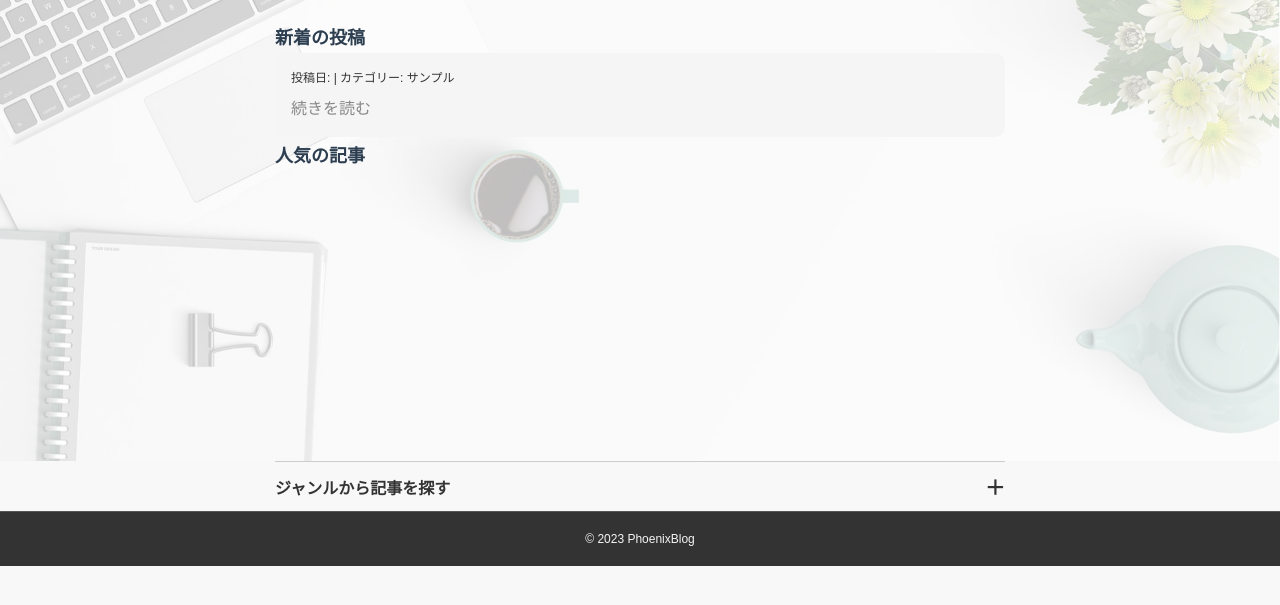
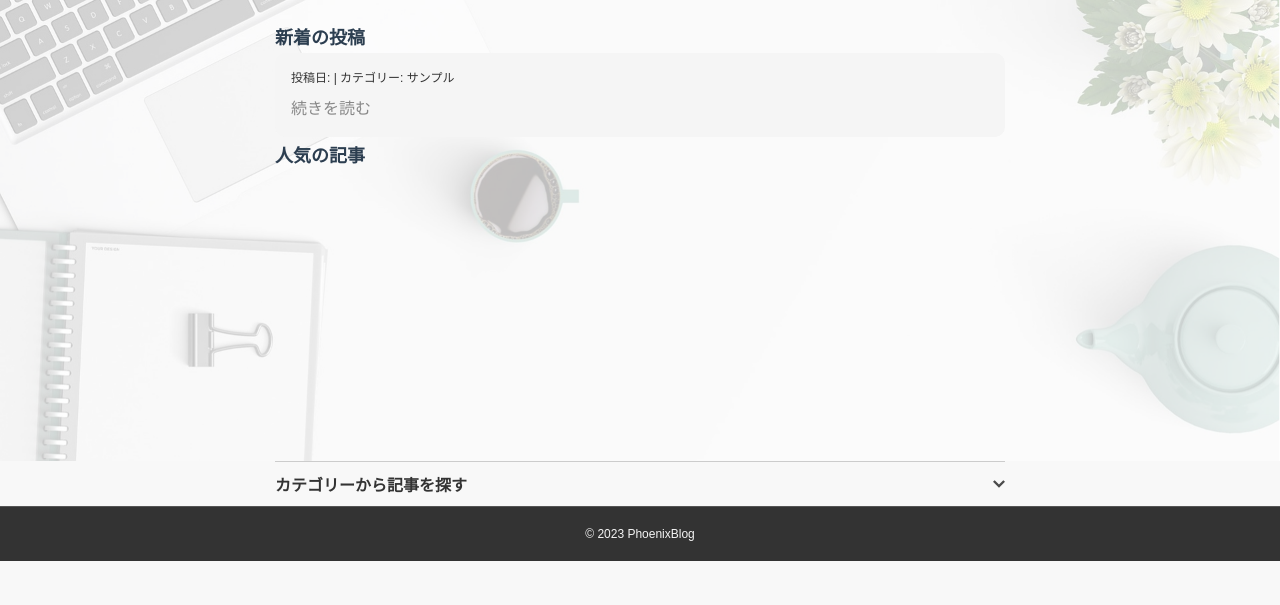
Before and after one commit to tomotaka-osanai/PhoenixWeb, a Django app: page /PhoenixBlog/ in a window 1280 px wide. Shown: the part 97-702 px from the top of the page. Run offline with Django 4.2, Linux system fonts and the light colour scheme; data that the repository does not hold is empty; some libraries are stand-ins or nearby versions.

Commit message:
トグルアイコン追加

```diff
--- a/PhoenixBlog/static/PhoenixBlog/css/base.css
+++ b/PhoenixBlog/static/PhoenixBlog/css/base.css
@@ -348,22 +348,17 @@ div.genre-wrapper {
   border-top: 1px solid #ccc;
 }
 
-.genre-toggle::after {
-  content: "＋"; /* アクティブ時は上向き矢印 */
-  margin-left: 5px;
-  font-size: 20px; /* フォントサイズを20pxに変更 */
-  font-weight: bold; /* フォントの太さを太字に変更 */
+.genre-toggle img {
+  /* アクティブ時は上向き矢印 */
+  transition: transform 0.25s ease-in-out;
 }
 
 .genre-toggle.active + .genre-list {
   display: block;
 }
 
-.genre-toggle.active::after {
-  content: "－"; /* デフォルトは下向き矢印 */
-  margin-left: 5px;
-  font-size: 20px; /* フォントサイズを20pxに変更 */
-  font-weight: bold; /* フォントの太さを太字に変更 */
+.genre-toggle.active img {
+  transform: rotate(180deg);
 }
 
 .genre-list li {
--- a/PhoenixBlog/templates/PhoenixBlog/base.html
+++ b/PhoenixBlog/templates/PhoenixBlog/base.html
@@ -52,7 +52,11 @@
     </div>
     <div class="genre-wrapper">
       <span class="genre-toggle">
-        <b>ジャンルから記事を探す</b>
+        <b>カテゴリーから記事を探す</b>
+        <img src="{% static 'PhoenixBlog/img/toggle-icon.svg' %}"
+             height="12px"
+             width="12px"
+             alt="" />
       </span>
       <ul class="genre-list">
         {% for category in categories %}
```
Also changed, not shown: PhoenixBlog/static/PhoenixBlog/img/toggle-icon.svg (added).
